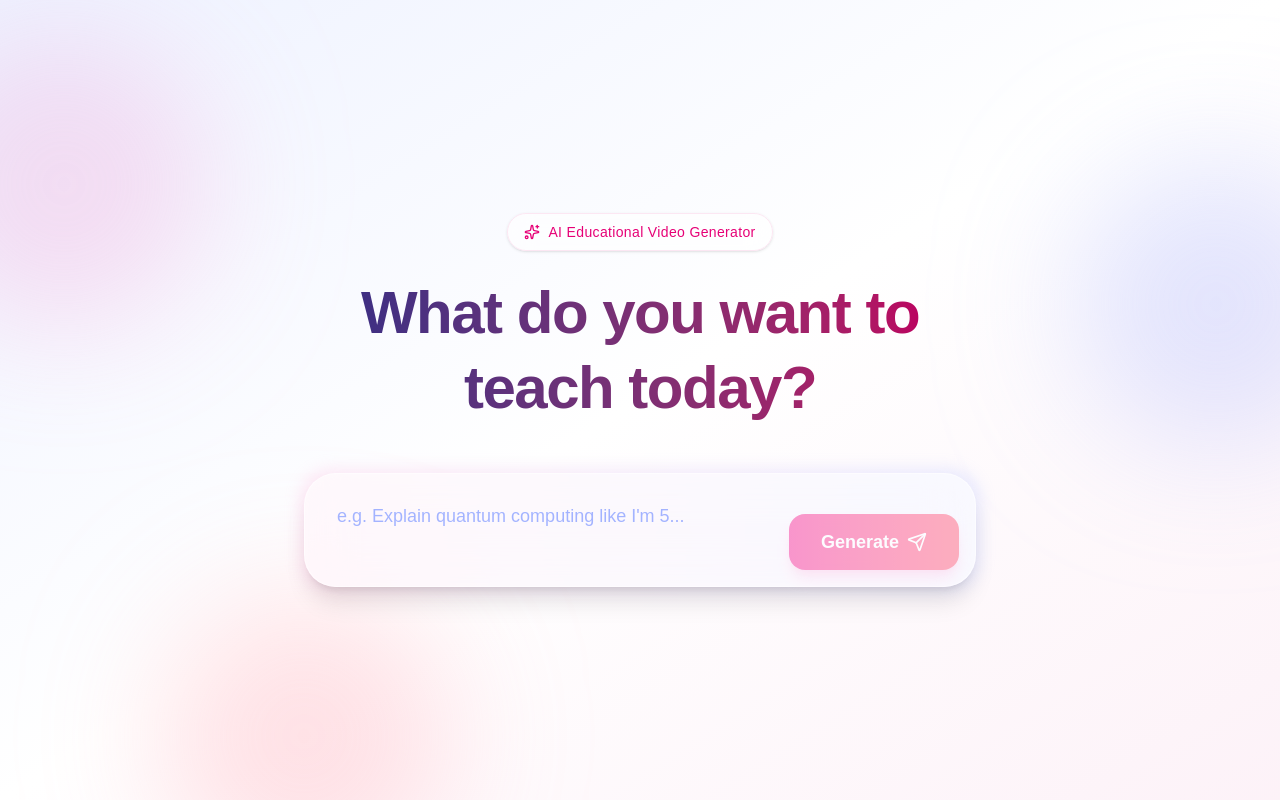
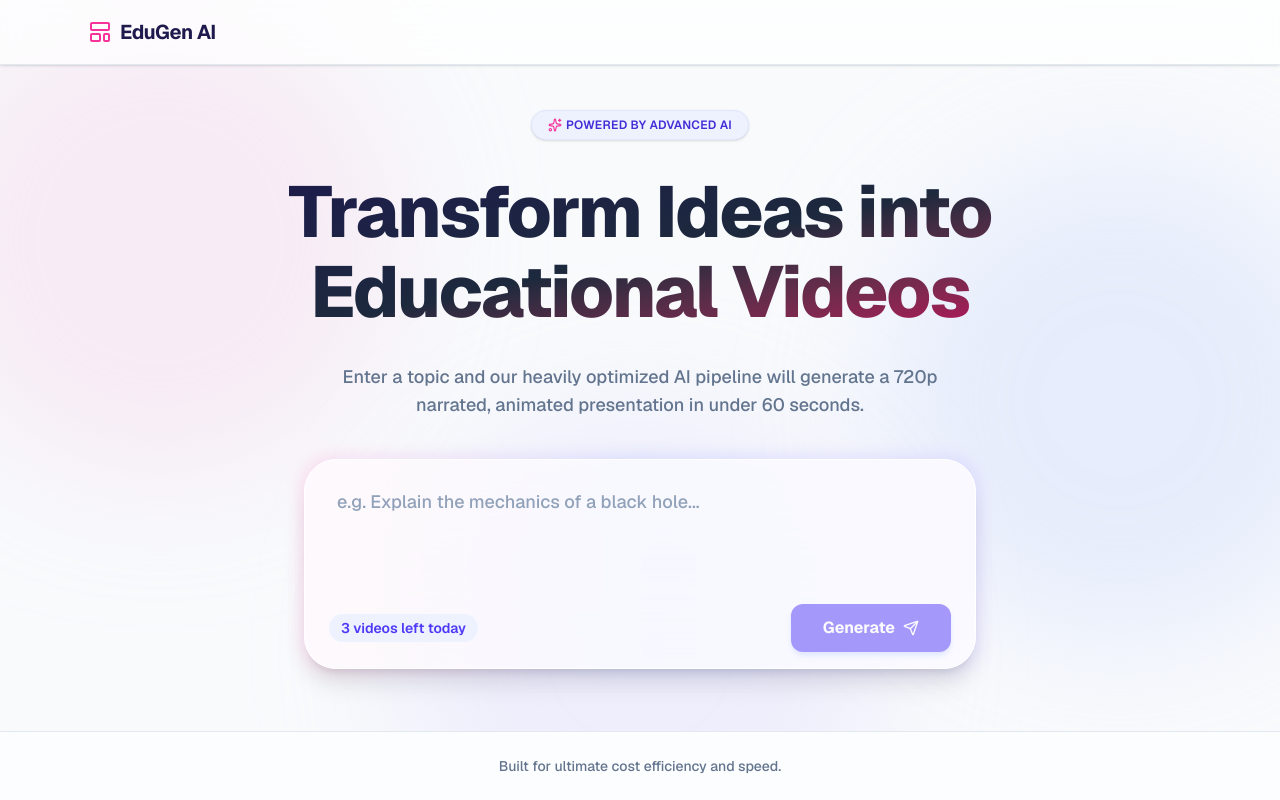
Before and after one commit to purveshKolhe/eduvidh, a Next.js app in the folder frontend/: page / in a window 1280 px wide. Built offline with nearby package versions, Linux system fonts and the light colour scheme; no server answers.

Commit message:
final completion

```diff
--- a/frontend/src/app/page.tsx
+++ b/frontend/src/app/page.tsx
@@ -3,14 +3,14 @@
 import { useState, useEffect, FormEvent } from "react";
 import { motion, AnimatePresence } from "framer-motion";
 import { createClient } from "@supabase/supabase-js";
-import { Sparkles, Loader2, Video, Send, CheckCircle, AlertCircle } from "lucide-react";
+import { Sparkles, Loader2, Video, Send, CheckCircle, AlertCircle, Lock, LayoutTemplate } from "lucide-react";
 
-// Initialize Supabase Client (fallback for prerendering without valid env vars)
+// Initialize Supabase Client
 const supabaseUrl = process.env.NEXT_PUBLIC_SUPABASE_URL && process.env.NEXT_PUBLIC_SUPABASE_URL.startsWith("http")
   ? process.env.NEXT_PUBLIC_SUPABASE_URL
   : "https://placeholder.supabase.co";
 const supabaseAnonKey = process.env.NEXT_PUBLIC_SUPABASE_ANON_KEY || "placeholder";
-const webhookUrl = process.env.NEXT_PUBLIC_MODAL_WEBHOOK_URL || "";
+const webhookUrl = process.env.NEXT_PUBLIC_WEBHOOK_URL || "";
 
 const supabase = createClient(supabaseUrl, supabaseAnonKey);
 
@@ -20,6 +20,46 @@ export default function Home() {
   const [status, setStatus] = useState<string>("idle");
   const [videoUrl, setVideoUrl] = useState<string | null>(null);
   const [errorMessage, setErrorMessage] = useState<string | null>(null);
+  const [generationsLeft, setGenerationsLeft] = useState<number | null>(null);
+
+  // Rate Limiting (Local Storage)
+  useEffect(() => {
+    const checkRateLimit = () => {
+      const today = new Date().toDateString();
+      const storedStr = localStorage.getItem("edu_video_rate_limit");
+      let count = 0;
+
+      if (storedStr) {
+        try {
+          const stored = JSON.parse(storedStr);
+          if (stored.date === today) {
+            count = stored.count;
+          } else {
+            localStorage.setItem("edu_video_rate_limit", JSON.stringify({ date: today, count: 0 }));
+          }
+        } catch (e) {
+          localStorage.setItem("edu_video_rate_limit", JSON.stringify({ date: today, count: 0 }));
+        }
+      } else {
+        localStorage.setItem("edu_video_rate_limit", JSON.stringify({ date: today, count: 0 }));
+      }
+      setGenerationsLeft(Math.max(0, 3 - count));
+    };
+    checkRateLimit();
+  }, [status]); // Re-check when status changes
+
+  const incrementRateLimit = () => {
+    const today = new Date().toDateString();
+    const storedStr = localStorage.getItem("edu_video_rate_limit");
+    let count = 0;
+    if (storedStr) {
+      const stored = JSON.parse(storedStr);
+      if (stored.date === today) count = stored.count;
+    }
+    count += 1;
+    localStorage.setItem("edu_video_rate_limit", JSON.stringify({ date: today, count }));
+    setGenerationsLeft(Math.max(0, 3 - count));
+  };
 
   // Polling Effect
   useEffect(() => {
@@ -51,14 +91,14 @@ export default function Home() {
           setErrorMessage(data.error_message || "An unknown error occurred.");
         }
       }
-    }, 3000); // Poll every 3 seconds
+    }, 3000);
 
     return () => clearInterval(interval);
   }, [jobId, status]);
 
   const handleSubmit = async (e: FormEvent) => {
     e.preventDefault();
-    if (!prompt.trim()) return;
+    if (!prompt.trim() || generationsLeft === 0) return;
 
     setStatus("submitting");
     setErrorMessage(null);
@@ -78,6 +118,7 @@ export default function Home() {
 
       setJobId(data.job_id);
       setStatus("pending");
+      incrementRateLimit();
     } catch (err: any) {
       setStatus("failed");
       setErrorMessage(err.message || "Failed to start job.");
@@ -87,45 +128,64 @@ export default function Home() {
   const getStatusText = () => {
     switch (status) {
       case "submitting": return "Awakening the AI...";
-      case "pending": return "Preparing the studio...";
-      case "script_generated": return "Writing an engaging script...";
-      case "audio_generated": return "Synthesizing narration...";
-      case "rendering": return "Rendering beautiful visuals...";
-      case "completed": return "Your video is ready!";
+      case "pending": return "Writing script & spawning workers...";
+      case "script_generated": return "Script ready. Rendering visuals...";
+      case "rendering": return "Stitching audio and frames...";
+      case "completed": return "Your masterpiece is ready!";
       case "failed": return "Oh no, something went wrong.";
       default: return "Ready to create";
     }
   };
 
   const getStatusIcon = () => {
-    if (status === "failed") return <AlertCircle className="text-rose-500 w-8 h-8" />;
-    if (status === "completed") return <CheckCircle className="text-emerald-500 w-8 h-8" />;
-    return <Loader2 className="text-pink-500 w-8 h-8 animate-spin" />;
+    if (status === "failed") return <AlertCircle className="text-rose-500 w-10 h-10" />;
+    if (status === "completed") return <CheckCircle className="text-emerald-500 w-10 h-10" />;
+    return <Loader2 className="text-indigo-500 w-10 h-10 animate-spin" />;
   };
 
   return (
-    <main className="min-h-screen bg-gradient-to-br from-indigo-50 via-white to-pink-50 flex flex-col items-center justify-center p-6 relative overflow-hidden">
-      {/* Decorative Orbs */}
-      <div className="absolute top-10 -left-20 w-72 h-72 bg-pink-300 rounded-full mix-blend-multiply filter blur-3xl opacity-30 animate-blob"></div>
-      <div className="absolute top-40 -right-20 w-72 h-72 bg-indigo-300 rounded-full mix-blend-multiply filter blur-3xl opacity-30 animate-blob animation-delay-2000"></div>
-      <div className="absolute -bottom-20 left-40 w-72 h-72 bg-rose-300 rounded-full mix-blend-multiply filter blur-3xl opacity-30 animate-blob animation-delay-4000"></div>
+    <div className="min-h-screen bg-slate-50 flex flex-col font-sans text-slate-900 selection:bg-pink-200">
+      {/* Navbar */}
+      <header className="fixed top-0 w-full z-50 bg-white/70 backdrop-blur-lg border-b border-slate-200 shadow-sm">
+        <div className="max-w-6xl mx-auto px-6 h-16 flex items-center justify-between">
+          <div className="flex items-center gap-2 font-bold text-xl tracking-tight text-indigo-950">
+            <LayoutTemplate className="w-6 h-6 text-pink-500" />
+            EduGen AI
+          </div>
+          <div className="flex items-center gap-4 text-slate-500">
+            {/* Social links removed */}
+          </div>
+        </div>
+      </header>
 
-      <div className="z-10 w-full max-w-2xl relative">
+      {/* Main Content */}
+      <main className="flex-grow flex flex-col items-center justify-center p-6 relative overflow-hidden pt-24 pb-12">
+        {/* Background Gradients */}
+        <div className="absolute top-0 -left-20 w-[30rem] h-[30rem] bg-pink-200 rounded-full mix-blend-multiply filter blur-3xl opacity-30 animate-blob"></div>
+        <div className="absolute top-40 -right-20 w-[30rem] h-[30rem] bg-indigo-200 rounded-full mix-blend-multiply filter blur-3xl opacity-30 animate-blob animation-delay-2000"></div>
+        <div className="absolute -bottom-40 left-1/2 -translate-x-1/2 w-[30rem] h-[30rem] bg-violet-200 rounded-full mix-blend-multiply filter blur-3xl opacity-30 animate-blob animation-delay-4000"></div>
+
+        <div className="z-10 w-full max-w-3xl mx-auto relative flex flex-col items-center">
+
+          {/* Header */}
           <motion.div
             initial={{ opacity: 0, y: -20 }}
             animate={{ opacity: 1, y: 0 }}
             transition={{ duration: 0.6, ease: "easeOut" }}
-          className="text-center mb-12"
+            className="text-center mb-10 w-full"
           >
-          <div className="inline-flex items-center justify-center space-x-2 bg-white/60 backdrop-blur-md px-4 py-2 rounded-full border border-pink-100 shadow-sm mb-6 text-pink-600 font-medium tracking-wide text-sm">
-            <Sparkles className="w-4 h-4 mr-2" /> AI Educational Video Generator
+            <div className="inline-flex items-center justify-center space-x-2 bg-indigo-50 px-4 py-1.5 rounded-full border border-indigo-100 mb-8 text-indigo-700 font-semibold tracking-wide text-xs uppercase shadow-sm">
+              <Sparkles className="w-3.5 h-3.5 mr-1 text-pink-500" /> Powered by Advanced AI
             </div>
-          <h1 className="text-5xl md:text-6xl font-extrabold text-transparent bg-clip-text bg-gradient-to-r from-indigo-900 to-pink-700 tracking-tight leading-tight">
-            What do you want to <br /> teach today?
+            <h1 className="text-5xl md:text-7xl font-extrabold text-transparent bg-clip-text bg-gradient-to-br from-indigo-950 via-slate-800 to-pink-700 tracking-tight leading-[1.1] pb-2">
+              Transform Ideas into <br className="hidden md:block"/> Educational Videos
             </h1>
+            <p className="mt-6 text-lg text-slate-500 max-w-2xl mx-auto font-medium">
+              Enter a topic and our heavily optimized AI pipeline will generate a 720p narrated, animated presentation in under 60 seconds.
+            </p>
           </motion.div>
 
-        {/* Input Form */}
+          {/* Form */}
           <AnimatePresence mode="wait">
             {(status === "idle" || status === "submitting" || status === "failed") && (
               <motion.form
@@ -135,44 +195,56 @@ export default function Home() {
                 exit={{ opacity: 0, y: -20, scale: 0.95 }}
                 transition={{ duration: 0.4 }}
                 onSubmit={handleSubmit}
-              className="relative group"
+                className="w-full max-w-2xl"
               >
-              <div className="absolute -inset-1 bg-gradient-to-r from-pink-300 to-indigo-300 rounded-[2rem] blur opacity-25 group-hover:opacity-40 transition duration-500"></div>
-              <div className="relative bg-white/70 backdrop-blur-xl rounded-[2rem] p-4 shadow-xl border border-white/50 flex flex-col sm:flex-row gap-4">
+                <div className="relative group">
+                  <div className="absolute -inset-1 bg-gradient-to-r from-pink-300 via-indigo-300 to-violet-300 rounded-[2rem] blur opacity-30 group-hover:opacity-50 transition duration-500"></div>
+                  <div className="relative bg-white/80 backdrop-blur-2xl rounded-[2rem] p-3 shadow-xl border border-white flex flex-col gap-3">
                     <textarea
                       value={prompt}
                       onChange={(e) => setPrompt(e.target.value)}
-                  disabled={status === "submitting"}
-                  placeholder="e.g. Explain quantum computing like I'm 5..."
-                  className="w-full bg-transparent resize-none outline-none px-4 py-3 text-indigo-950 placeholder:text-indigo-300 font-medium text-lg min-h-[80px]"
+                      disabled={status === "submitting" || generationsLeft === 0}
+                      placeholder={generationsLeft === 0 ? "Daily limit reached." : "e.g. Explain the mechanics of a black hole..."}
+                      className="w-full bg-transparent resize-none outline-none px-5 py-4 text-slate-800 placeholder:text-slate-400 font-medium text-lg min-h-[120px]"
                     />
-                <div className="flex items-end justify-end">
+
+                    <div className="flex items-center justify-between px-3 pb-1">
+                      <div className="flex items-center text-sm font-semibold text-slate-500">
+                        {generationsLeft !== null && (
+                          generationsLeft === 0 ? (
+                            <span className="flex items-center text-rose-500 bg-rose-50 px-3 py-1 rounded-full"><Lock className="w-4 h-4 mr-1.5" /> Limit Reached</span>
+                          ) : (
+                            <span className="flex items-center text-indigo-600 bg-indigo-50 px-3 py-1 rounded-full">{generationsLeft} videos left today</span>
+                          )
+                        )}
+                      </div>
                       <button
                         type="submit"
-                    disabled={!prompt.trim() || status === "submitting"}
-                    className="h-14 px-8 bg-gradient-to-r from-pink-500 to-rose-400 hover:from-pink-600 hover:to-rose-500 text-white rounded-2xl font-bold text-lg shadow-lg shadow-pink-200 transition-all flex items-center justify-center disabled:opacity-50 disabled:cursor-not-allowed group/btn"
+                        disabled={!prompt.trim() || status === "submitting" || generationsLeft === 0}
+                        className="h-12 px-8 bg-indigo-600 hover:bg-indigo-700 text-white rounded-xl font-bold shadow-md shadow-indigo-200 transition-all flex items-center justify-center disabled:opacity-50 disabled:cursor-not-allowed disabled:hover:bg-indigo-600 group/btn"
                       >
                         {status === "submitting" ? (
-                      <Loader2 className="w-6 h-6 animate-spin" />
+                          <Loader2 className="w-5 h-5 animate-spin" />
                         ) : (
                           <>
                             Generate
-                        <Send className="w-5 h-5 ml-2 group-hover/btn:translate-x-1 transition-transform" />
+                            <Send className="w-4 h-4 ml-2 group-hover/btn:translate-x-1 group-hover/btn:-translate-y-0.5 transition-transform" />
                           </>
                         )}
                       </button>
                     </div>
                   </div>
+                </div>
                 {errorMessage && (
-                <div className="mt-4 text-center text-rose-500 bg-rose-50/50 backdrop-blur-md rounded-xl p-3 border border-rose-100">
+                  <motion.div initial={{ opacity: 0, y: -10 }} animate={{ opacity: 1, y: 0 }} className="mt-6 text-center text-rose-600 bg-rose-50/80 backdrop-blur-md rounded-2xl p-4 border border-rose-100 shadow-sm font-medium">
                     {errorMessage}
-                </div>
+                  </motion.div>
                 )}
               </motion.form>
             )}
           </AnimatePresence>
 
-        {/* Loading / Status Dashboard */}
+          {/* Loading / Polling Dashboard */}
           <AnimatePresence>
             {status !== "idle" && status !== "submitting" && status !== "failed" && status !== "completed" && (
               <motion.div
@@ -181,19 +253,21 @@ export default function Home() {
                 animate={{ opacity: 1, y: 0 }}
                 exit={{ opacity: 0, scale: 0.9 }}
                 transition={{ duration: 0.5 }}
-              className="mt-8 bg-white/60 backdrop-blur-xl border border-white/60 rounded-[2rem] p-8 shadow-2xl flex flex-col items-center justify-center min-h-[300px] relative overflow-hidden"
+                className="w-full max-w-2xl bg-white/80 backdrop-blur-2xl border border-white rounded-[2rem] p-10 shadow-2xl flex flex-col items-center justify-center min-h-[350px] relative overflow-hidden"
               >
-               <div className="absolute top-0 left-0 w-full h-1 bg-indigo-50">
-                 <div className="h-full bg-gradient-to-r from-pink-400 to-indigo-400 animate-pulse w-1/2 rounded-full"></div>
+                <div className="absolute top-0 left-0 w-full h-1.5 bg-slate-100">
+                  <div className="h-full bg-gradient-to-r from-indigo-500 via-pink-500 to-indigo-500 animate-[pulse_2s_ease-in-out_infinite] w-1/2 rounded-full"></div>
                 </div>
                 {getStatusIcon()}
-              <h3 className="mt-6 text-2xl font-bold text-indigo-900">{getStatusText()}</h3>
-              <p className="text-indigo-400 mt-2 font-medium">This usually takes 1-2 minutes.</p>
+                <h3 className="mt-6 text-2xl font-bold text-slate-800 text-center">{getStatusText()}</h3>
+                <p className="text-slate-500 mt-3 font-medium text-center max-w-sm leading-relaxed">
+                  Our AI pipeline is currently generating your video. This process usually takes under a minute!
+                </p>
 
-              <div className="mt-8 flex gap-3 text-sm font-medium">
-                 <div className={`px-3 py-1 rounded-full ${status === 'pending' ? 'bg-pink-100 text-pink-600' : 'bg-indigo-50 text-indigo-300'}`}>Queue</div>
-                 <div className={`px-3 py-1 rounded-full ${status === 'script_generated' ? 'bg-pink-100 text-pink-600' : 'bg-indigo-50 text-indigo-300'}`}>Scripting</div>
-                 <div className={`px-3 py-1 rounded-full ${status === 'rendering' ? 'bg-pink-100 text-pink-600' : 'bg-indigo-50 text-indigo-300'}`}>Rendering</div>
+                <div className="mt-10 flex gap-2 flex-wrap justify-center">
+                  <div className={`px-4 py-1.5 rounded-full text-sm font-semibold transition-colors duration-500 ${['pending', 'script_generated', 'rendering'].includes(status) ? 'bg-indigo-100 text-indigo-700 ring-1 ring-indigo-200' : 'bg-slate-100 text-slate-400'}`}>1. Orchestration</div>
+                  <div className={`px-4 py-1.5 rounded-full text-sm font-semibold transition-colors duration-500 ${['script_generated', 'rendering'].includes(status) ? 'bg-indigo-100 text-indigo-700 ring-1 ring-indigo-200' : 'bg-slate-100 text-slate-400'}`}>2. Video Chunking</div>
+                  <div className={`px-4 py-1.5 rounded-full text-sm font-semibold transition-colors duration-500 ${status === 'rendering' ? 'bg-pink-100 text-pink-700 ring-1 ring-pink-200' : 'bg-slate-100 text-slate-400'}`}>3. Audio Merging</div>
                 </div>
               </motion.div>
             )}
@@ -207,23 +281,22 @@ export default function Home() {
                 initial={{ opacity: 0, scale: 0.95, y: 20 }}
                 animate={{ opacity: 1, scale: 1, y: 0 }}
                 transition={{ type: "spring", bounce: 0.4, duration: 0.8 }}
-              className="mt-8 flex flex-col items-center"
+                className="w-full mt-4 flex flex-col items-center"
               >
-              <div className="relative group rounded-[2rem] overflow-hidden shadow-2xl border-4 border-white/80 bg-black/5 aspect-video w-full max-w-4xl flex items-center justify-center">
-                {/* Fallback overlay before video loads */}
-                <div className="absolute inset-0 flex items-center justify-center -z-10 bg-indigo-50">
-                   <Video className="w-16 h-16 text-indigo-200" />
+                <div className="relative group rounded-[1.5rem] overflow-hidden shadow-2xl border-[6px] border-white bg-slate-900 aspect-video w-full max-w-4xl flex items-center justify-center">
+                  <div className="absolute inset-0 flex items-center justify-center -z-10 bg-slate-100">
+                    <Video className="w-12 h-12 text-slate-300" />
                   </div>
                   <video
                     src={videoUrl}
                     controls
                     autoPlay
-                  className="w-full h-full object-cover z-10"
+                    className="w-full h-full object-contain z-10"
                   />
                 </div>
                 <button
                   onClick={() => { setStatus("idle"); setPrompt(""); setJobId(null); setVideoUrl(null); }}
-                className="mt-8 px-8 py-3 bg-white hover:bg-indigo-50 text-indigo-600 rounded-full font-semibold border border-indigo-100 shadow-sm transition-colors"
+                  className="mt-10 px-8 py-3.5 bg-white hover:bg-slate-50 text-slate-800 rounded-full font-bold border border-slate-200 shadow-sm transition-all hover:shadow-md hover:-translate-y-0.5"
                 >
                   Create Another Video
                 </button>
@@ -233,5 +306,11 @@ export default function Home() {
 
         </div>
       </main>
+
+      {/* Footer */}
+      <footer className="w-full py-6 text-center text-slate-500 font-medium text-sm border-t border-slate-200 bg-white/50 backdrop-blur-md relative z-10">
+        Built for ultimate cost efficiency and speed.
+      </footer>
+    </div>
   );
 }
```
Lines whose indentation alone changed are shown as unchanged.
